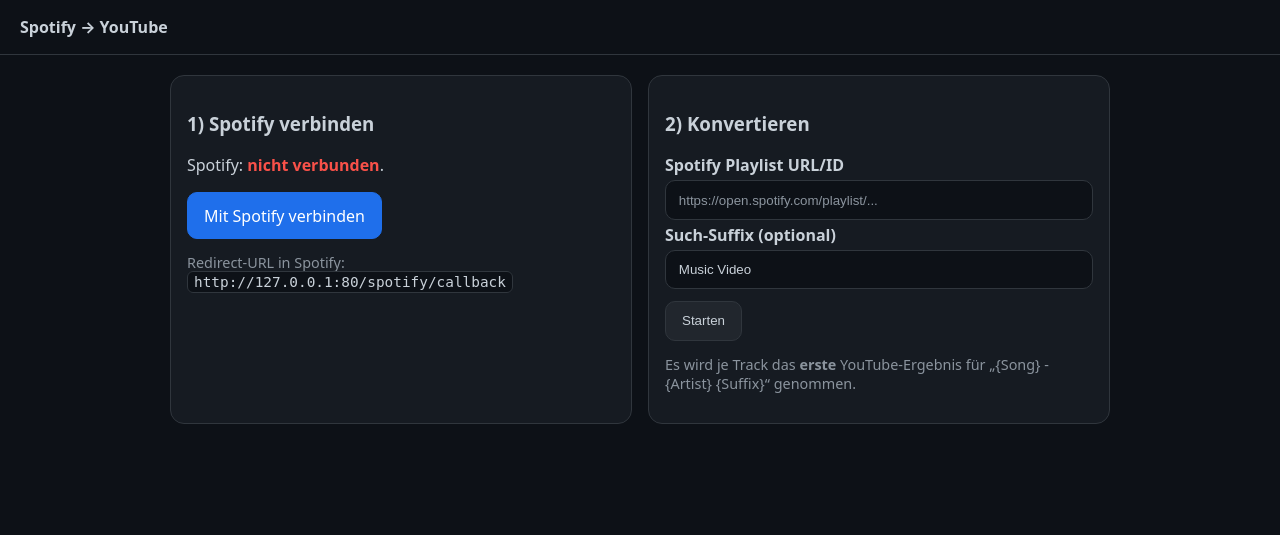
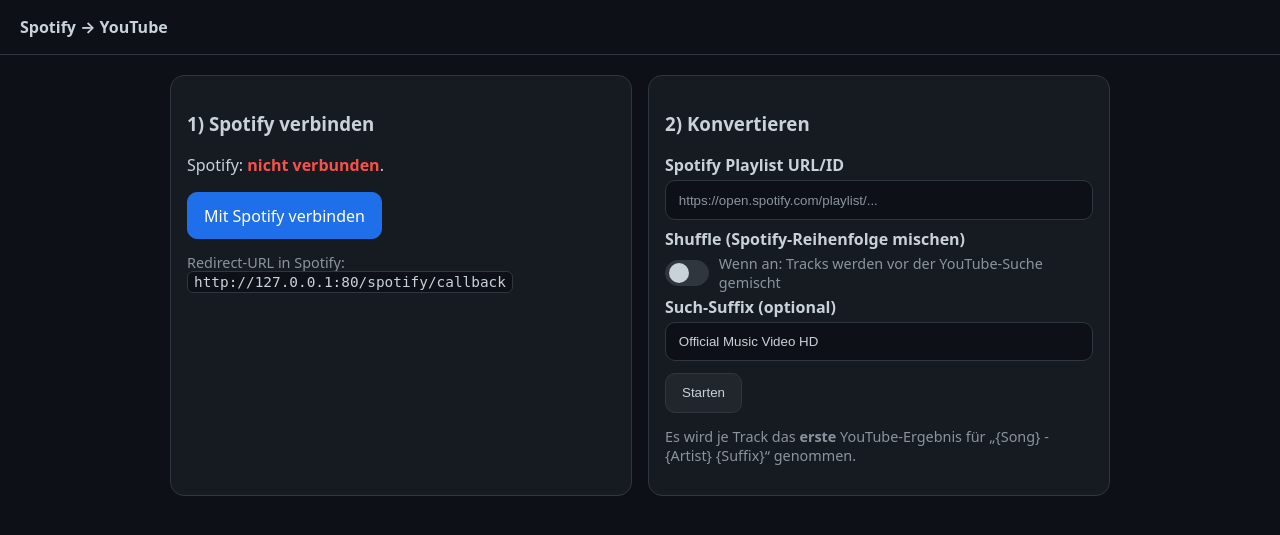
Before and after one commit to MeBeBruno/MusicProxivision, a Flask app: page / in a window 1280 px wide. Shown: the top 535 px of the page. Run offline with Flask 3, Linux system fonts and the light colour scheme.

Commit message:
Added Randomizer

```diff
--- a/app.py
+++ b/app.py
@@ -2,6 +2,8 @@ import os
 import re
 import time
 import json
+import random
+import hashlib
 import uuid
 import threading
 from typing import Dict, List, Optional, Tuple
@@ -239,7 +241,7 @@ def _resolve_links_worker(uid: str, job_id: str):
 # -------------------------
 # Background Worker
 # -------------------------
-def _run_conversion(uid: str, job_id: str, playlist_input: str, suffix: str, token_info: Dict):
+def _run_conversion(uid: str, job_id: str, playlist_input: str, suffix: str, token_info: Dict, shuffle_enabled: bool):
     try:
         _job_update(uid, job_id, status="running", message="Verbinde mit Spotify …", started_at=time.time())
         sp = _spotify_client_from_token(token_info)
@@ -249,8 +251,16 @@ def _run_conversion(uid: str, job_id: str, playlist_input: str, suffix: str, tok
 
         playlist_id = extract_spotify_playlist_id(playlist_input)
         tracks = fetch_spotify_tracks(sp, playlist_id)
+
+        # ✅ Shuffle direkt NACH Spotify
+        if shuffle_enabled and len(tracks) > 1:
+            # stabil pro Job (nice zum Debuggen). Wenn du jedes Mal random willst: seed = time.time_ns()
+            seed = int(hashlib.sha256(job_id.encode("utf-8")).hexdigest()[:8], 16)
+            rng = random.Random(seed)
+            rng.shuffle(tracks)
+
         total = len(tracks)
-        _job_update(uid, job_id, total=total, done=0, message=f"{total} Tracks gefunden.")
+        _job_update(uid, job_id, total=total, done=0, message=f"{total} Tracks gefunden." + (" (Shuffle ✅)" if shuffle_enabled else ""))
 
         video_ids: List[str] = []
         misses: List[str] = []
@@ -343,7 +353,11 @@ def api_start_convert():
         return ("Spotify nicht verbunden.", 401)
 
     playlist_input = request.form.get("spotify_playlist", "").strip()
-    suffix = (request.form.get("search_suffix", "Music Video") or "Music Video").strip()
+    suffix = (request.form.get("search_suffix", "Official Music Video HD") or "Official Music Video HD").strip()
+
+    # ✅ Checkbox (wenn aus: fehlt komplett)
+    shuffle_enabled = request.form.get("shuffle") in ("1", "on", "true", "yes")
+
     if not playlist_input:
         return ("Fehlende Eingaben.", 400)
 
@@ -352,7 +366,7 @@ def api_start_convert():
 
     t = threading.Thread(
         target=_run_conversion,
-        args=(uid, job_id, playlist_input, suffix, dict(token_info)),
+        args=(uid, job_id, playlist_input, suffix, dict(token_info), shuffle_enabled),
         daemon=True
     )
     t.start()
--- a/templates/index.html
+++ b/templates/index.html
@@ -1,43 +1,230 @@
 <!doctype html>
 <html>
+
 <head>
-  <meta charset="utf-8"/>
-  <meta name="viewport" content="width=device-width, initial-scale=1"/>
+	<meta charset="utf-8" />
+	<meta name="viewport" content="width=device-width, initial-scale=1" />
 	<title>Spotify → YouTube</title>
 	<style>
 		:root {
 			/* GitHub Dark Palette */
-      --bg:#0d1117; --fg:#c9d1d9; --muted:#8b949e; --ok:#3fb950; --bad:#f85149;
-      --brand:#58a6ff; --card:#161b22; --bd:#30363d;
+			--bg: #0d1117;
+			--fg: #c9d1d9;
+			--muted: #8b949e;
+			--ok: #3fb950;
+			--bad: #f85149;
+			--brand: #58a6ff;
+			--card: #161b22;
+			--bd: #30363d;
 		}
-    * { box-sizing: border-box; }
-    body { font-family: system-ui,-apple-system,Segoe UI,Roboto,Arial,sans-serif; background: var(--bg); color: var(--fg); margin: 0; }
-    header { padding: 1rem 1.25rem; border-bottom: 1px solid var(--bd); position: sticky; top: 0; background: var(--bg); }
-    main { padding: 1.25rem; max-width: 980px; margin: 0 auto; }
-    .card { background: var(--card); border: 1px solid var(--bd); border-radius: 14px; padding: 1rem; margin-bottom: 1rem; }
-    .row { display: grid; gap: 1rem; grid-template-columns: repeat(auto-fit,minmax(280px,1fr)); }
-    label { display:block; font-weight:600; margin:.25rem 0; }
-    input[type=text] { width: 100%; padding: .7rem .8rem; border: 1px solid var(--bd); border-radius: 10px; background: #0d1117; color: var(--fg); }
-    input::placeholder { color: var(--muted); }
-    button, .btn { display: inline-flex; align-items: center; gap: .5rem; padding: .7rem 1rem; border-radius: 10px; border: 1px solid var(--bd); background: #21262d; color: var(--fg); cursor: pointer; text-decoration: none; }
-    .btn.alt { background: #1f6feb; border-color: #1f6feb; color: #fff; }
-    button:hover, .btn:hover { filter: brightness(1.1); }
-    .muted { color: var(--muted); }
-    .ok { color: var(--ok); font-weight:700; }
-    .bad { color: var(--bad); font-weight:700; }
-    .progress { height: 16px; background: #21262d; border-radius: 999px; overflow: hidden; border: 1px solid var(--bd); }
-    .bar { height: 100%; width: 0%; background: var(--brand); transition: width .3s ease; }
-    code { background: #0d1117; border: 1px solid var(--bd); padding: 2px 6px; border-radius: 6px; color: var(--fg); }
-    ul { margin:.5rem 0 .25rem 1.25rem; }
-    details { margin-top:.5rem; }
-    a { color: var(--brand); }
 
-    .mini { font-size: .9rem; }
-    .pl-wrap { margin-top: .25rem; }
-    .throb { display:inline-block; width: .8rem; height: .8rem; border-radius:50%; background: var(--muted); margin-right: .35rem; animation: throb 1s infinite alternate; vertical-align: middle; }
-    @keyframes throb { from { opacity: .45; } to { opacity: 1; } }
+		* {
+			box-sizing: border-box;
+		}
+
+		body {
+			font-family: system-ui, -apple-system, Segoe UI, Roboto, Arial, sans-serif;
+			background: var(--bg);
+			color: var(--fg);
+			margin: 0;
+		}
+
+		header {
+			padding: 1rem 1.25rem;
+			border-bottom: 1px solid var(--bd);
+			position: sticky;
+			top: 0;
+			background: var(--bg);
+		}
+
+		main {
+			padding: 1.25rem;
+			max-width: 980px;
+			margin: 0 auto;
+		}
+
+		.card {
+			background: var(--card);
+			border: 1px solid var(--bd);
+			border-radius: 14px;
+			padding: 1rem;
+			margin-bottom: 1rem;
+		}
+
+		.row {
+			display: grid;
+			gap: 1rem;
+			grid-template-columns: repeat(auto-fit, minmax(280px, 1fr));
+		}
+
+		label {
+			display: block;
+			font-weight: 600;
+			margin: .25rem 0;
+		}
+
+		input[type=text] {
+			width: 100%;
+			padding: .7rem .8rem;
+			border: 1px solid var(--bd);
+			border-radius: 10px;
+			background: #0d1117;
+			color: var(--fg);
+		}
+
+		input::placeholder {
+			color: var(--muted);
+		}
+
+		button,
+		.btn {
+			display: inline-flex;
+			align-items: center;
+			gap: .5rem;
+			padding: .7rem 1rem;
+			border-radius: 10px;
+			border: 1px solid var(--bd);
+			background: #21262d;
+			color: var(--fg);
+			cursor: pointer;
+			text-decoration: none;
+		}
+
+		.btn.alt {
+			background: #1f6feb;
+			border-color: #1f6feb;
+			color: #fff;
+		}
+
+		button:hover,
+		.btn:hover {
+			filter: brightness(1.1);
+		}
+
+		.muted {
+			color: var(--muted);
+		}
+
+		.ok {
+			color: var(--ok);
+			font-weight: 700;
+		}
+
+		.bad {
+			color: var(--bad);
+			font-weight: 700;
+		}
+
+		.progress {
+			height: 16px;
+			background: #21262d;
+			border-radius: 999px;
+			overflow: hidden;
+			border: 1px solid var(--bd);
+		}
+
+		.bar {
+			height: 100%;
+			width: 0%;
+			background: var(--brand);
+			transition: width .3s ease;
+		}
+
+		code {
+			background: #0d1117;
+			border: 1px solid var(--bd);
+			padding: 2px 6px;
+			border-radius: 6px;
+			color: var(--fg);
+		}
+
+		ul {
+			margin: .5rem 0 .25rem 1.25rem;
+		}
+
+		details {
+			margin-top: .5rem;
+		}
+
+		a {
+			color: var(--brand);
+		}
+
+		.mini {
+			font-size: .9rem;
+		}
+
+		.pl-wrap {
+			margin-top: .25rem;
+		}
+
+		.throb {
+			display: inline-block;
+			width: .8rem;
+			height: .8rem;
+			border-radius: 50%;
+			background: var(--muted);
+			margin-right: .35rem;
+			animation: throb 1s infinite alternate;
+			vertical-align: middle;
+		}
+
+		@keyframes throb {
+			from {
+				opacity: .45;
+			}
+
+			to {
+				opacity: 1;
+			}
+		}
+
+		.switch {
+			position: relative;
+			display: inline-block;
+			width: 46px;
+			height: 26px;
+			vertical-align: middle;
+		}
+
+		.switch input {
+			display: none;
+		}
+
+		.slider {
+			position: absolute;
+			cursor: pointer;
+			inset: 0;
+			background: #30363d;
+			border: 1px solid var(--bd);
+			transition: .2s;
+			border-radius: 999px;
+		}
+
+		.slider:before {
+			content: "";
+			position: absolute;
+			height: 20px;
+			width: 20px;
+			left: 3px;
+			top: 2px;
+			background: var(--fg);
+			transition: .2s;
+			border-radius: 50%;
+		}
+
+		.switch input:checked+.slider {
+			background: #1f6feb;
+			border-color: #1f6feb;
+		}
+
+		.switch input:checked+.slider:before {
+			transform: translateX(20px);
+		}
 	</style>
+
 </head>
+
 <body>
 	<header>
 		<strong>Spotify → YouTube</strong>
@@ -47,7 +234,8 @@
 			<div class="card">
 				<h3>1) Spotify verbinden</h3>
 				<p>Spotify:
-          {% if sp_ok %}<span class='ok'>verbunden</span>{% else %}<span class='bad'>nicht verbunden</span>{% endif %}.
+					{% if sp_ok %}<span class='ok'>verbunden</span>{% else %}<span class='bad'>nicht verbunden</span>{%
+					endif %}.
 				</p>
 				{% if not sp_ok %}
 				<a class="btn alt" href="/spotify/login">Mit Spotify verbinden</a>
@@ -63,9 +251,19 @@
 				<h3>2) Konvertieren</h3>
 				<form id="form">
 					<label>Spotify Playlist URL/ID</label>
-          <input type="text" name="spotify_playlist" placeholder="https://open.spotify.com/playlist/..." required/>
+					<input type="text" name="spotify_playlist" placeholder="https://open.spotify.com/playlist/..."
+						required />
+					<label style="margin-top:.5rem;">Shuffle (Spotify-Reihenfolge mischen)</label>
+					<div style="display:flex; align-items:center; gap:.6rem;">
+						<label class="switch">
+							<input type="checkbox" name="shuffle" value="1">
+							<span class="slider"></span>
+						</label>
+						<span class="muted mini">Wenn an: Tracks werden vor der YouTube-Suche gemischt</span>
+					</div>
 					<label>Such-Suffix (optional)</label>
-          <input type="text" name="search_suffix" value="Music Video" placeholder="Music Video"/>
+					<input type="text" name="search_suffix" value="Official Music Video HD"
+						placeholder="Official Music Video HD" />
 					<div style="margin-top: .75rem;">
 						<button id="startBtn" type="submit">Starten</button>
 					</div>
@@ -78,7 +276,9 @@
 
 		<div id="progressCard" class="card" style="display:none;">
 			<h3>Fortschritt</h3>
-      <div class="progress"><div id="bar" class="bar"></div></div>
+			<div class="progress">
+				<div id="bar" class="bar"></div>
+			</div>
 			<p id="pText" class="muted" style="margin:.5rem 0 0;">Initialisiere …</p>
 			<p id="pCurr" style="margin:.2rem 0 0;"></p>
 		</div>
@@ -131,7 +331,7 @@
 				alert('Start fehlgeschlagen');
 				return;
 			}
-      const {job_id} = await res.json();
+			const { job_id } = await res.json();
 			progressCard.style.display = 'block';
 			resultCard.style.display = 'none';
 			bar.style.width = '0%';
@@ -147,8 +347,8 @@
 					bar.style.width = (data.percent || 0) + '%';
 
 					// ETA anzeigen (für Phase 1)
-          const baseText = (data.message || '') + `  (${data.done||0}/${data.total||0})`;
-          const etaText  = (data.eta_human != null && data.status !== 'done' && data.status !== 'error')
+					const baseText = (data.message || '') + `  (${data.done || 0}/${data.total || 0})`;
+					const etaText = (data.eta_human != null && data.status !== 'done' && data.status !== 'error')
 						? `  ·  ETA: ${data.eta_human}` : '';
 					pText.textContent = baseText + etaText;
 
@@ -183,9 +383,9 @@
 						alert('Fehler: ' + (data.error || 'Unbekannt'));
 						startBtn.disabled = false;
 					}
-        } catch (_) {}
+				} catch (_) { }
 			};
-      es.onerror = () => {};
+			es.onerror = () => { };
 		});
 
 		function renderLinksSkeleton(watchLinks, playlistLinks) {
@@ -196,7 +396,7 @@
 				p.style.padding = '.75rem';
 				p.innerHTML = `
           <p style="margin:.25rem 0;">
-            <a class="btn alt" target="_blank" href="${l}">watch_videos Link ${i+1}/${watchLinks.length}</a>
+            <a class="btn alt" target="_blank" href="${l}">watch_videos Link ${i + 1}/${watchLinks.length}</a>
             <small class="muted"> &nbsp; (öffnen → „Speichern“ → „Neue Playlist“)</small>
           </p>
           <div id="plwrap-${i}" class="pl-wrap" ${playlistLinks[i] ? 'data-ready="1"' : ''}>
@@ -223,10 +423,11 @@
 			searchesUl.innerHTML = '';
 			searches.forEach(q => {
 				const li = document.createElement('li');
-        li.innerHTML = '<code>' + q.replace(/</g,'&lt;').replace(/>/g,'&gt;') + '</code>';
+				li.innerHTML = '<code>' + q.replace(/</g, '&lt;').replace(/>/g, '&gt;') + '</code>';
 				searchesUl.appendChild(li);
 			});
 		}
 	</script>
 </body>
+
 </html>
```
Also changed, not shown: 2 other files. Lines whose indentation alone changed are shown as unchanged.
